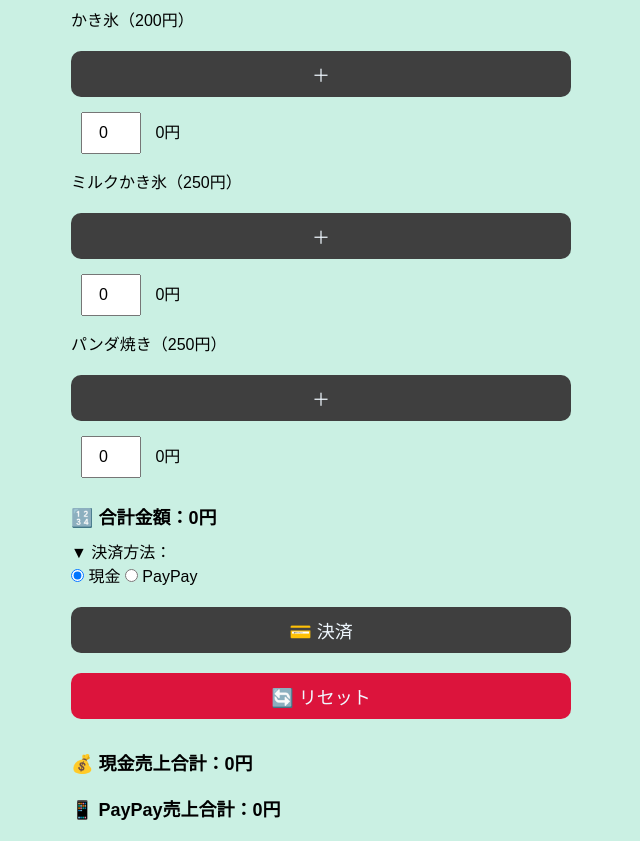
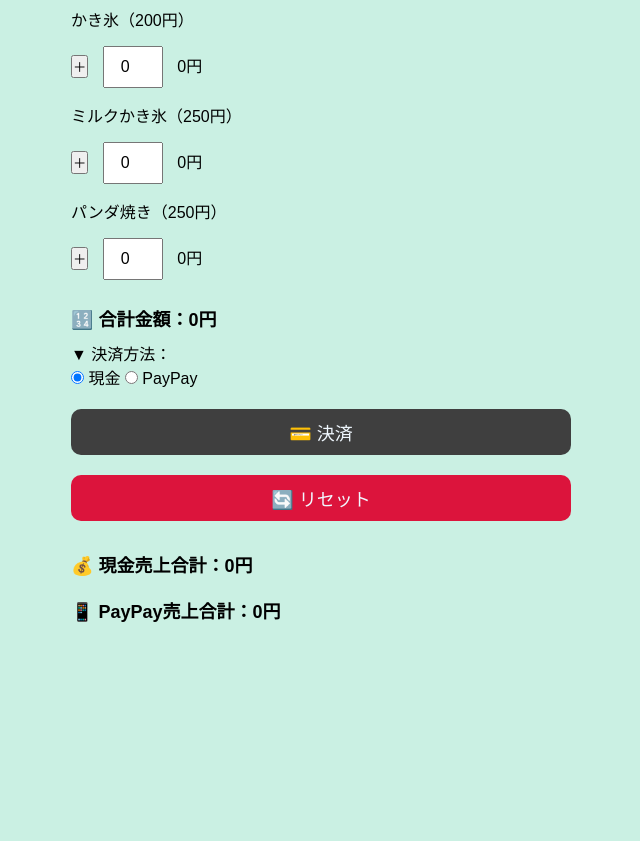
Before and after one commit to fukunyan1219/kakigori, a plain HTML site: page index.html in a window 1280 px wide. Shown: the part 69-910 px from the top of the page, without its empty margins (319-959 px from the left). After the commit the page ends 800 px from the top, so only its background shows below. Drawn offline with Linux system fonts and the light colour scheme.

Commit message:
Update index.html

```diff
--- a/index.html
+++ b/index.html
@@ -12,21 +12,21 @@
 
     <div class="item" data-name="かき氷" data-price="200">
       <div class="info">かき氷（200円）</div>
-      <button class="count-btn">＋</button>
+      <button class="add-btn">＋</button>
       <input type="number" class="count-input" value="0" min="0" />
       <span class="total-price">0</span>円
     </div>
 
     <div class="item" data-name="ミルクかき氷" data-price="250">
       <div class="info">ミルクかき氷（250円）</div>
-      <button class="count-btn">＋</button>
+      <button class="add-btn">＋</button>
       <input type="number" class="count-input" value="0" min="0" />
       <span class="total-price">0</span>円
     </div>
 
     <div class="item" data-name="パンダ焼き" data-price="250">
       <div class="info">パンダ焼き（250円）</div>
-      <button class="count-btn">＋</button>
+      <button class="add-btn">＋</button>
       <input type="number" class="count-input" value="0" min="0" />
       <span class="total-price">0</span>円
     </div>
```
